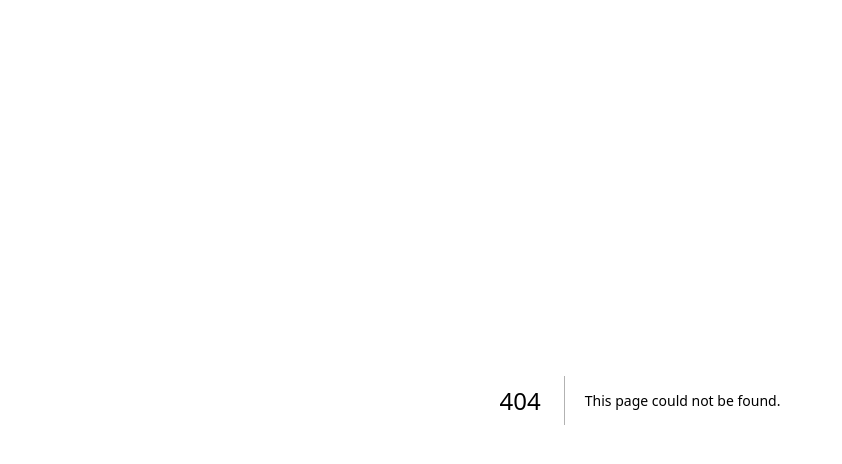
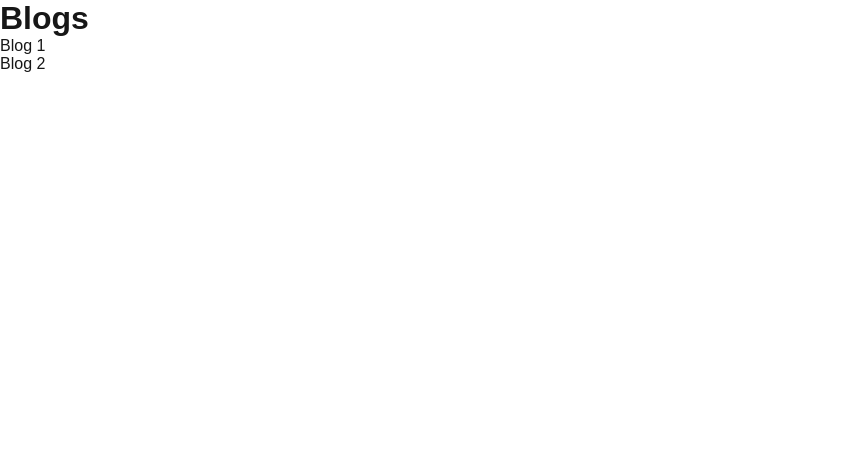
Before and after one commit to quocbinh-npm9081/Next14, a Next.js app: page /blog in a window 1280 px wide. Before the commit this address had no page. Shown: the top 464 px of the page, without its empty margins (0-842 px from the left). Built offline with nearby package versions, Linux system fonts and the light colour scheme.

Commit message:
94. Configuring dynamic routes and using route

```diff
--- /dev/null
+++ b/app/blog/[slug]/page.js
@@ -0,0 +1,5 @@
+export default function BlogPostPage({ params }){
+    return (
+        <h1>My blog : {params.slug}</h1>
+    )
+}
--- /dev/null
+++ b/app/blog/page.js
@@ -0,0 +1,16 @@
+import Link from 'next/link';
+export default function Blog(){
+    return(
+        <>
+            <h1>Blogs</h1>
+            <ul>
+                <li>
+                    <Link href="blog/blog-1"> Blog 1</Link>
+                </li>
+                <li>
+                    <Link href="blog/blog-2"> Blog 2</Link>
+                </li>
+            </ul>
+        </>
+    )
+}
```
